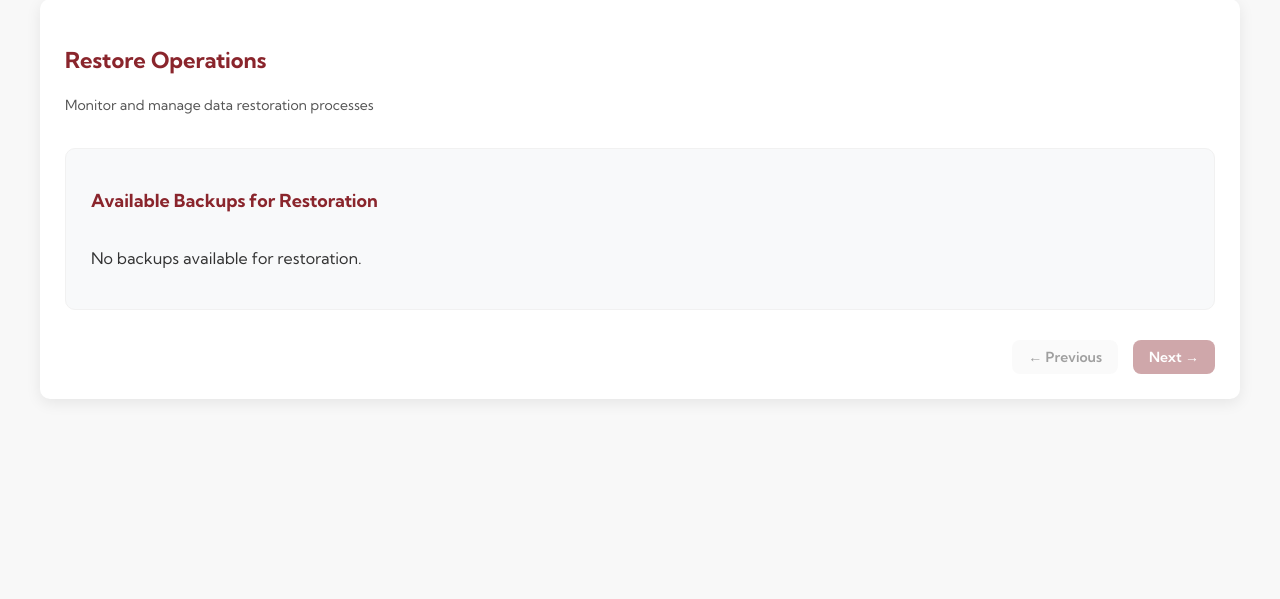
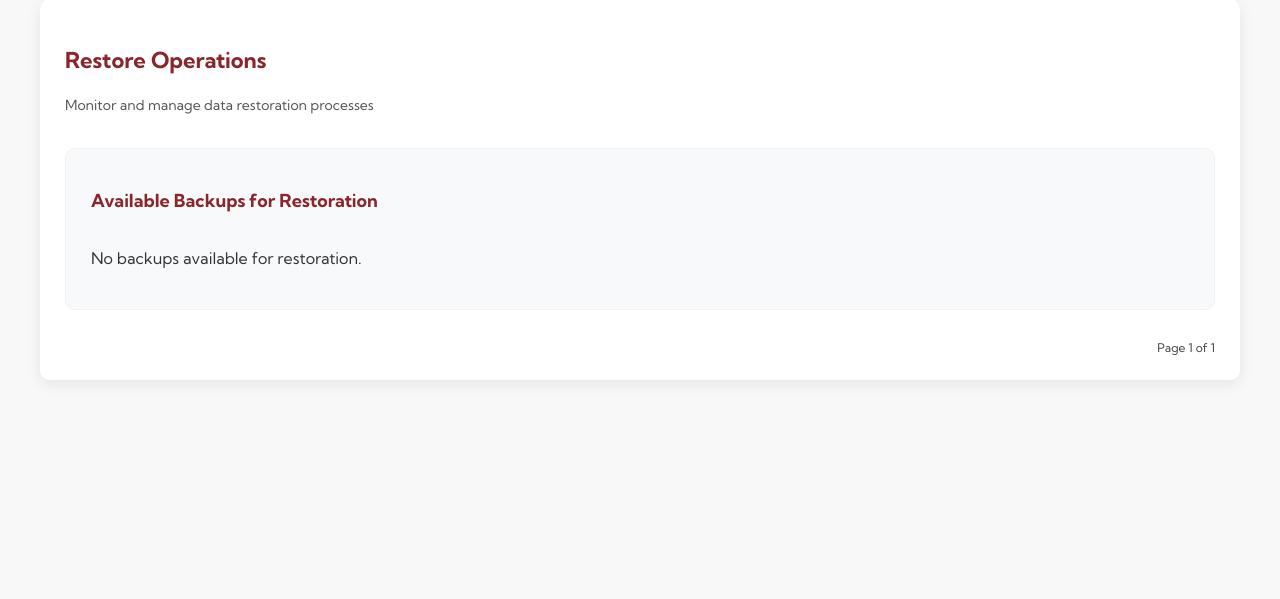
Before and after one commit to LikeYasay/CSIT327-G1-Arcasys, a Django app: page /events/restore/ in a window 1280 px wide. Shown: the part 173-772 px from the top of the page. Run offline with Django 5.2, Linux system fonts and the light colour scheme; the visitor is signed in with stand-in values (Sample User, id 1); data that the repository does not hold is empty.

Commit message:
feature(events): implemented pagination for backup history and restore pages

```diff
--- a/apps/events/static/events/css/restore_operations.css
+++ b/apps/events/static/events/css/restore_operations.css
@@ -329,14 +329,16 @@ footer {
   text-decoration: none;
 }
 
+/* --- PAGINATION --- */
 .pagination {
   margin-top: 30px;
   display: flex;
   justify-content: flex-end;
+  align-items: center;
   gap: 15px;
 }
 
-.page-btn {
+.page-btn a {
   display: inline-flex;
   align-items: center;
   font-weight: 600;
@@ -349,41 +351,19 @@ footer {
   transition: all 0.3s ease;
 }
 
-.page-btn.prev {
-  background: #F3F3F3;
-  color: #111;
+.page-btn.prev a {
+  background: #ddd;
+  color: #333;
 }
 
-.page-btn.next {
+.page-btn.next a {
   background: #8A252C;
   color: #fff;
 }
 
-.page-btn:hover {
-  opacity: 0.85;
-}
-
-.page-btn.disabled {
-  opacity: 0.4;
-  pointer-events: none;
-}
-
-.pagination a {
-  color: #8A252C;
+.pagination a:hover {
   text-decoration: none;
-  font-weight: 600;
-}
-
-.pagination a:hover {
-  text-decoration: underline;
-}
-
-.page-btn.next .disabled{
-  color: #fff;
-}
-
-.page-btn.prev .disabled{
-  color: #000;
+  opacity: 0.9;
 }
 
 .current-page {
--- a/apps/events/templates/events/restore_operations.html
+++ b/apps/events/templates/events/restore_operations.html
@@ -61,7 +61,7 @@
     <div class="available-section">
       <h2>Available Backups for Restoration</h2>
       <div class="available-grid">
-        {% for backup in page_obj %}
+        {% for backup in backups %}
         <div class="available-card">
           <div>
             <h3>{{ backup.BackupName }}</h3>
@@ -77,19 +77,22 @@
 
     <!-- Pagination -->
     <div class="pagination">
-      {% if page_obj.has_previous %}
-        <a class="page-btn prev" href="?page={{ page_obj.previous_page_number }}">← Previous</a>
-      {% else %}
-        <span class="page-btn prev disabled">← Previous</span>
+      {% if backups.has_previous %}
+        <div class="page-btn prev">
+          <a href="?page={{ backups.previous_page_number }}">← Previous</a>
+        </div>
       {% endif %}
 
-      {% if page_obj.has_next %}
-        <a class="page-btn next" href="?page={{ page_obj.next_page_number }}">Next →</a>
-      {% else %}
-        <span class="page-btn next disabled">Next →</span>
+      <span class="current-page">
+        Page {{ backups.number }} of {{ backups.paginator.num_pages }}
+      </span>
+
+      {% if backups.has_next %}
+        <div class="page-btn next">
+          <a href="?page={{ backups.next_page_number }}">Next →</a>
+        </div>
       {% endif %}
     </div>
-
   </section>
 </div>
 {% endblock %}
--- a/apps/events/views.py
+++ b/apps/events/views.py
@@ -475,6 +475,12 @@ def admin_approval_view(request):
 def backup_history_view(request):
     backups = BackupHistory.objects.all().order_by('-BackupTimestamp')
 
+    # Pagination -----
+    paginator = Paginator(backups, 10)  # Show 10 backups per page
+    page_number = request.GET.get('page')
+    page_obj = paginator.get_page(page_number)
+
+    # Actions -----
     action = request.GET.get('action')
     backup_id = request.GET.get('id')
 
@@ -492,10 +498,10 @@ def backup_history_view(request):
             messages.error(request, "Log file not found.")
             return redirect('backup_history')
 
+    # Delete Backup -----
     if request.method == "POST" and "delete_id" in request.POST:
         backup = BackupHistory.objects.filter(BackupHistoryID=request.POST["delete_id"]).first()
         if backup:
-            # Delete associated files
             if backup.BackupFile:
                 backup.BackupFile.delete()
             if backup.BackupLogFile:
@@ -506,8 +512,11 @@ def backup_history_view(request):
             messages.error(request, "Backup not found.")
         return redirect('events:backup_history')
 
-    return render(request, 'events/backup_history.html', {"backups": backups})
+    return render(request, 'events/backup_history.html', {
+        "backups": page_obj
+    })
 
+@login_required
 def backup_dashboard_view(request):
     recent_jobs = BackupHistory.objects.order_by('-BackupTimestamp')[:3]
     total_backups = BackupHistory.objects.count()
@@ -526,6 +535,7 @@ def backup_dashboard_view(request):
     }
     return render(request, 'events/backup_dashboard.html', context)
 
+@login_required
 def restore_operations_view(request):
     """Display restore operations page"""
     backups = BackupHistory.objects.filter(BackupStatus='completed').order_by('-BackupTimestamp')
@@ -535,7 +545,7 @@ def restore_operations_view(request):
     page_obj = paginator.get_page(page_number)
 
     context = {
-        'page_obj': page_obj,
+        'backups': page_obj,
     }
 
     return render(request, 'events/restore_operations.html', context)
@@ -549,7 +559,7 @@ def run_backup(request):
 
     try:
         backup_database()
-        return JsonResponse({"status": "success", "message": "✅ Backup completed successfully!"})
+        return JsonResponse({"status": "success", "message": "Backup completed successfully!"})
     except Exception as e:
         print(traceback.format_exc())
         return JsonResponse({"status": "error", "message": str(e)})
```
Also changed, not shown: apps/events/static/events/css/backup_history.css (+20 -25 lines), apps/events/templates/events/backup_history.html (+16 -3 lines).
